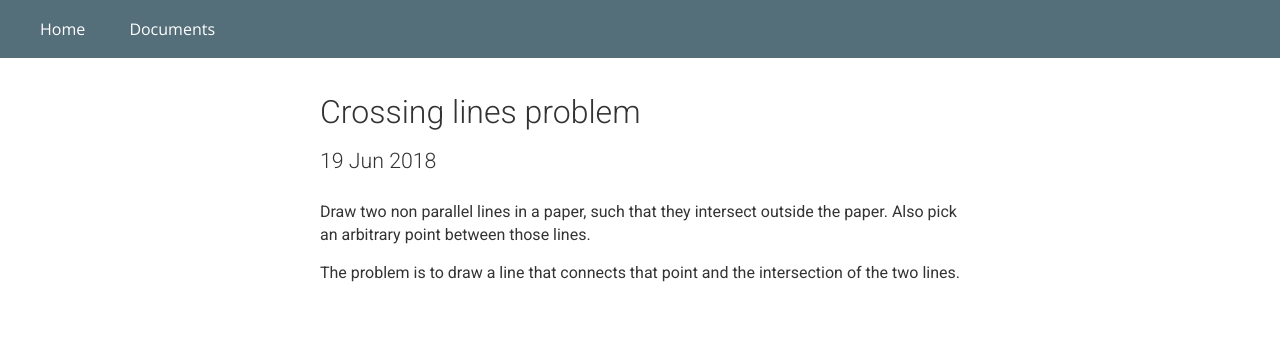
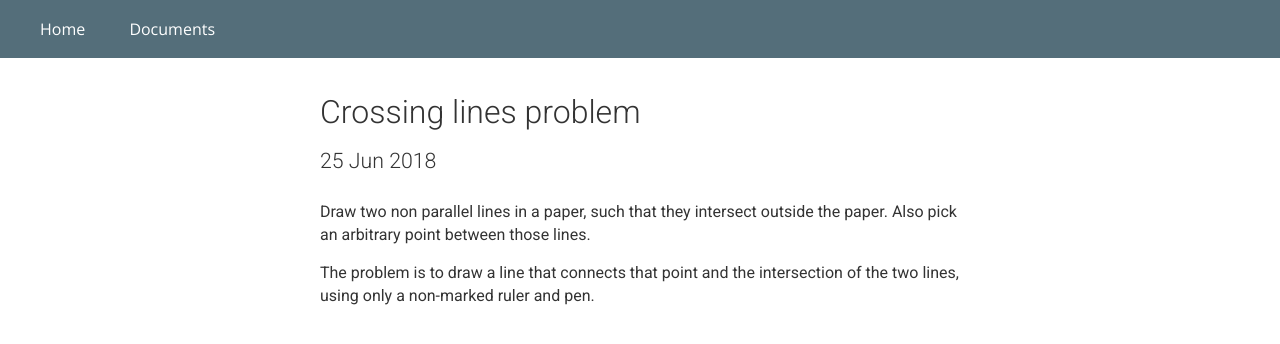
Before and after one commit to guillermobox/guillermobox.github.io, a Jekyll site: the page built from _docs/parallel.md, in a window 1280 px wide. Shown: the top 344 px of the page. Built offline with Jekyll 4.4.1, drawn with Linux system fonts in a browser that asks for light colours.

```diff
--- a/_docs/parallel.md
+++ b/_docs/parallel.md
@@ -1,10 +1,10 @@
 ---
 layout: document
 title: Crossing lines problem
-date: 19/06/2018
+date: 25/06/2018
 tag: math
 ---
 
 Draw two non parallel lines in a paper, such that they intersect outside the paper. Also pick an arbitrary point between those lines.
 
-The problem is to draw a line that connects that point and the intersection of the two lines.
+The problem is to draw a line that connects that point and the intersection of the two lines, using only a non-marked ruler and pen.
```
